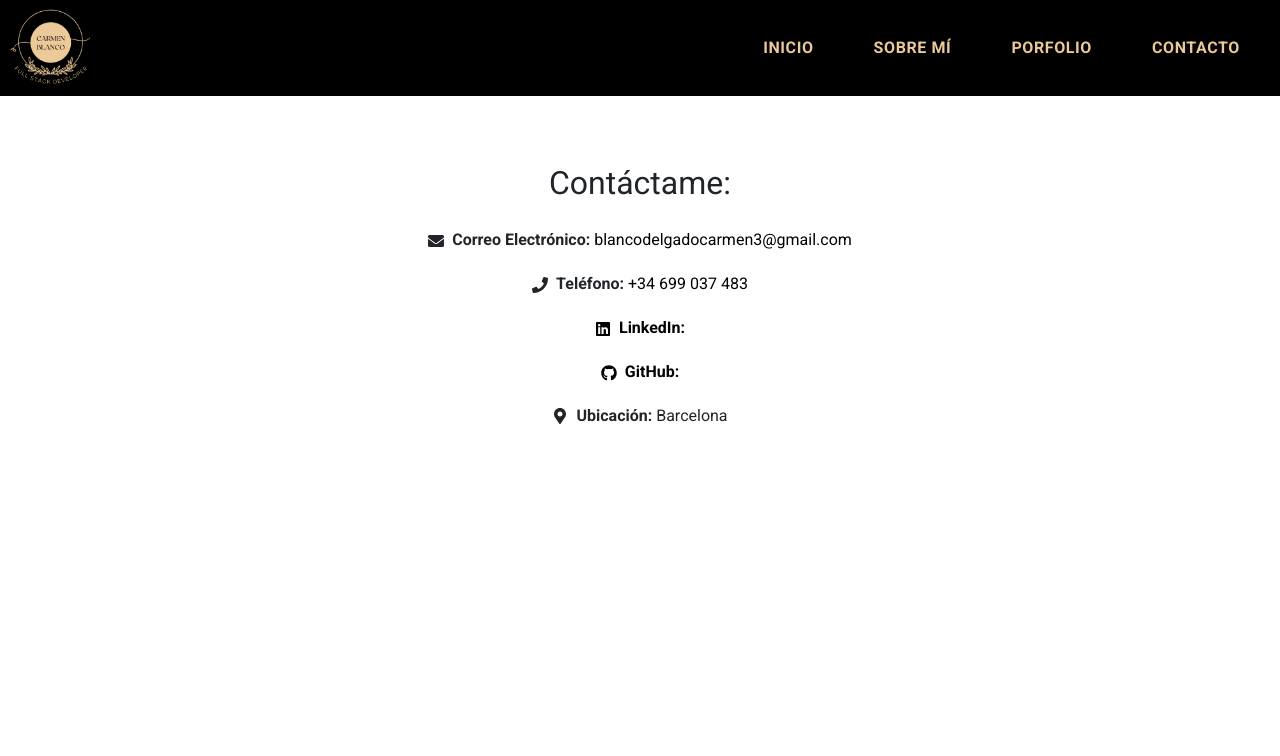
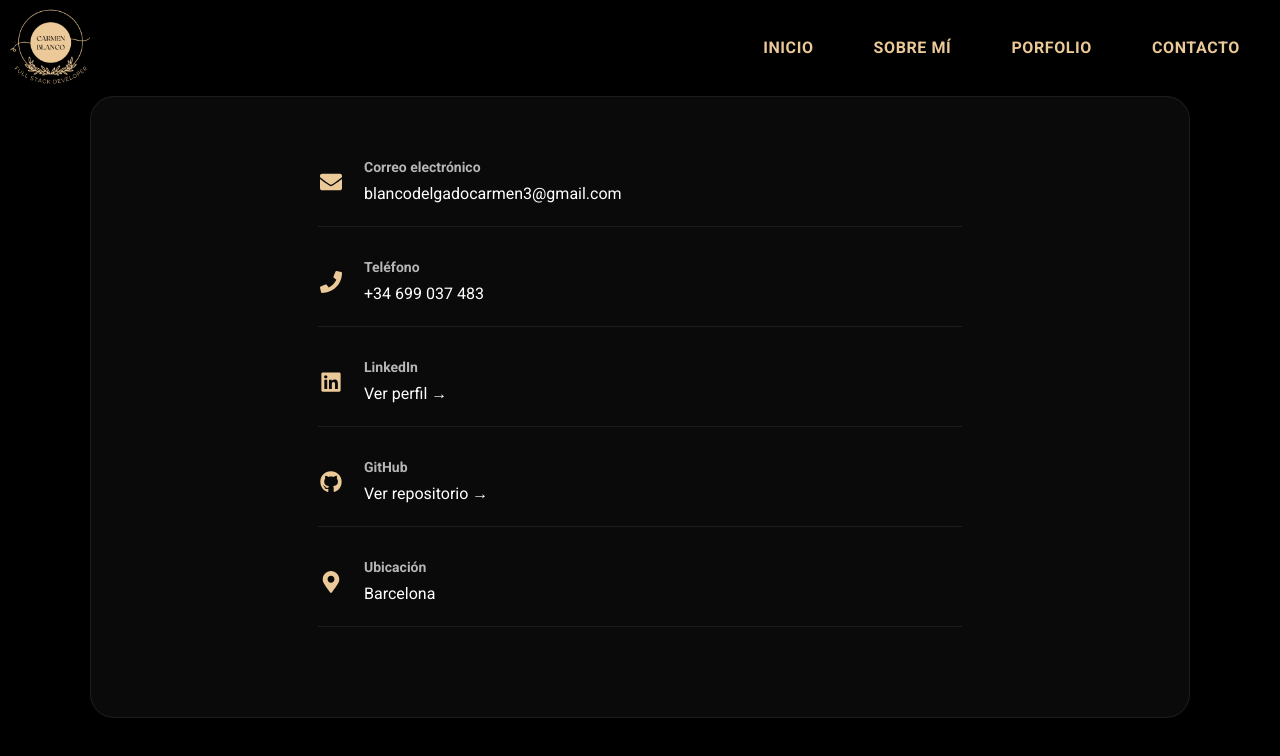
Before and after one commit to Menchu02/portfolio_developer_front_end, a React (Create React App) app: page /contact in a window 1280 px wide. Shown: the top 756 px of the page. Built offline with nearby package versions, Linux system fonts and the light colour scheme.

Commit message:
añado nuevo boton para descargar cv, nuevos estilos background

```diff
--- a/src/App.css
+++ b/src/App.css
@@ -59,7 +59,7 @@ nav ul li {
 /*****************************HEADER ***********************************************/
 .header-wraper {
   position: relative;
-  background: url(pantalla2.jpg);
+
   background-size: cover;
   background-position: center;
   height: 100vh;
@@ -78,111 +78,228 @@ nav ul li {
 }
 
 /* *****************************SOBRE MI ***********************************************/
-.frontend {
+/* =======================
+   SOBRE MI (DARK)
+======================= */
+#about {
+  min-height: 100vh;
+}
+.span_sobremi {
+  font-size: 28px;
   font-weight: bold;
-  font-size: 18px;
 }
-.logos {
-  margin-bottom: 25px;
+.about-photo {
+  width: 260px;
+  max-width: 80%;
+  border: 3px solid rgba(236, 201, 152, 0.55);
+  box-shadow: 0 12px 30px rgba(0, 0, 0, 0.45);
 }
-.container {
-  /* margin-top: 110px; */
+
+.about-text {
+  color: rgba(255, 255, 255, 0.88);
+  line-height: 1.7;
+  font-size: 16px;
 }
-.cv-container {
-  margin-top: 30px;
+
+.about-subtitle {
+  margin-top: 18px;
+  margin-bottom: 14px;
+  color: #ffffff;
+  font-weight: 700;
+  letter-spacing: 0.3px;
+}
+
+/* Logos más visibles en fondo negro */
+.logos--dark img {
+  height: 38px;
+  margin-right: 14px;
+  margin-bottom: 12px;
+  filter: brightness(1.15) contrast(1.05);
+  opacity: 0.95;
+}
+
+.logos--dark img:hover {
+  opacity: 1;
+  transform: translateY(-1px);
+  transition: 0.2s ease;
 }
 .cv-button {
+  background-color: var(--main-color);
   padding: 10px;
-  text-decoration: none;
-  background-color: black;
+  border-radius: 25px;
   border: none;
-  cursor: pointer;
-  border-radius: 10px;
-  color: var(--primary-orange);
   font-weight: bold;
 }
 
 /* *****************************PORTFOLIO ***********************************************/
 /* 🚀 Corrección: no sobrescribas .g-4 */
-.portfolio-row {
-  margin-top: 50px !important;
-  justify-content: center;
-  padding: 0 40px;
+
+/* .section {
+  padding: 90px 0;
+} */
+
+.section--dark {
+  background: #0b0b0b;
+  color: #fff;
 }
 
-.header-portfolio {
-  display: flex;
-  justify-content: center;
-  margin-top: 15px;
+.section-title {
+  font-size: 46px;
+  font-weight: 300;
+  text-align: center;
+  margin-bottom: 55px;
+  letter-spacing: 0.5px;
 }
 
-.card {
-  transition: transform 0.3s ease;
-  width: 18rem;
-  height: 30rem;
-  margin-bottom: 50px;
+.section-title::after {
+  content: '';
+  display: block;
+  width: 70px;
+  height: 3px;
+  margin: 18px auto 0;
+  background: #ecc998;
+  border-radius: 10px;
 }
 
-.card-img {
-  object-fit: cover;
-  object-position: center;
-  height: 100px;
+.panel {
+  max-width: 1100px;
+  margin: 0 auto;
+  padding: 60px;
+  border-radius: 24px;
+  background: #111;
+  border: 1px solid rgba(255, 255, 255, 0.08);
 }
 
-.card:hover {
-  transform: scale(1.05);
+.project-card {
+  background: #121212 !important;
+  border: 1px solid rgba(255, 255, 255, 0.08) !important;
+  border-radius: 20px !important;
+  overflow: hidden;
+  transition:
+    transform 0.25s ease,
+    border-color 0.25s ease;
+  color: #ffffff !important;
 }
 
-.card-link {
-  text-decoration: none;
-  color: inherit;
+.project-card:hover {
+  transform: translateY(-8px);
+  border-color: rgba(236, 201, 152, 0.5) !important;
 }
 
-.card-title {
-  font-weight: bold;
+.project-media {
+  height: 210px;
+  overflow: hidden;
 }
 
-.card-text {
-  font-size: 18px;
+.project-img {
+  width: 100%;
+  height: 100%;
+  object-fit: cover;
+  transition: transform 0.35s ease;
 }
 
-.card-body {
-  /* espacio opcional */
+.project-card:hover .project-img {
+  transform: scale(1.08);
 }
 
-.card-button {
-  background-color: black !important;
-  color: var(--primary-orange) !important;
-  font-weight: bold !important;
-  border-radius: 20px !important;
-  padding: 10px !important;
-  border: none !important;
+.project-body {
+  padding: 18px !important;
 }
 
-.button-container {
-  display: flex;
-  flex-direction: row;
-  justify-content: center;
-  gap: 40px;
+.project-title {
+  color: #fff !important;
+  font-weight: 700;
+  margin-bottom: 10px !important;
 }
 
-/* *****************************CONTACTO ***********************************************/
-
-.custom-link {
-  text-decoration: none;
-  color: black;
+.project-desc {
+  color: #ffffff !important;
+  font-size: 15px;
+  line-height: 1.5;
 }
 
-.custom-link:hover {
-  color: var(--primary-orange);
-}
-.contacto-container {
-  /* border-radius: 50px; */
-  padding: 20px;
-  /* background-color: var(--main-color) !important; */
+.project-actions {
+  display: flex;
+  gap: 14px;
+  margin-top: 16px;
 }
 
-.contacto-lista li {
-  line-height: 1.8;
-  margin-bottom: 15px;
+.project-btn {
+  padding: 10px 14px;
+  border-radius: 999px;
+  text-decoration: none;
+  font-weight: 700;
+  background: #ecc998;
+  color: #111;
+  transition: 0.2s ease;
 }
+
+.project-btn:hover {
+  opacity: 0.9;
+  transform: translateY(-1px);
+}
+
+.project-btn--ghost {
+  background: transparent;
+  color: #ecc998;
+  border: 1px solid rgba(236, 201, 152, 0.4);
+}
+/* *****************************CONTACTO ***********************************************/
+#contacto {
+  min-height: 100vh;
+  /* display: flex;
+  align-items: center; */
+  background: #000;
+}
+
+.section--dark {
+  background: #000;
+  color: #ffffff;
+}
+
+.section--dark .panel {
+  background: #0a0a0a;
+  border: 1px solid rgba(255, 255, 255, 0.08);
+  box-shadow: none;
+}
+
+.contact-list {
+  list-style: none;
+  padding: 0;
+  margin: 0;
+}
+
+.contact-list li {
+  display: flex;
+  align-items: center;
+  gap: 20px;
+  margin-bottom: 30px;
+  padding-bottom: 20px;
+  border-bottom: 1px solid rgba(255, 255, 255, 0.08);
+}
+
+.contact-icon {
+  font-size: 22px;
+  color: #ecc998; /* dorado visible */
+  min-width: 26px;
+}
+
+.contact-label {
+  display: block;
+  font-weight: 600;
+  font-size: 14px;
+  color: rgba(255, 255, 255, 0.7);
+  margin-bottom: 4px;
+}
+
+.contact-link {
+  text-decoration: none;
+  color: #ffffff;
+  font-weight: 500;
+  font-size: 16px;
+  transition: 0.2s ease;
+}
+
+.contact-link:hover {
+  color: #ecc998;
+}
--- a/src/components/contacto/Contacto.js
+++ b/src/components/contacto/Contacto.js
@@ -1,5 +1,5 @@
 import React from 'react';
-import { Container, Row, Col } from 'react-bootstrap';
+import { Row, Col } from 'react-bootstrap';
 import {
   FaEnvelope,
   FaPhone,
@@ -10,57 +10,75 @@ import {
 
 export default function Contacto() {
   return (
-    <Container className='mt-5 contacto-container container'>
+    <section id='contacto' className='section section--dark'>
+      <div className='panel'>
         <Row className='justify-content-center'>
-        <Col md={6} className='text-center'>
-          <h2>Contáctame:</h2>
-          <ul className='list-unstyled mt-4 contacto-lista'>
+          <Col md={8}>
+            <ul className='contact-list'>
               <li>
-              <FaEnvelope className='me-2' />
-              <strong>Correo Electrónico:</strong>{' '}
+                <FaEnvelope className='contact-icon' />
+                <div>
+                  <span className='contact-label'>Correo electrónico</span>
                   <a
                     href='mailto:blancodelgadocarmen3@gmail.com'
-                className='custom-link'
+                    className='contact-link'
                   >
                     blancodelgadocarmen3@gmail.com
                   </a>
+                </div>
               </li>
+
               <li>
-              <FaPhone className='me-2' />
-              <strong>Teléfono:</strong>{' '}
-              <a href='tel:+34699037483' className='custom-link'>
+                <FaPhone className='contact-icon' />
+                <div>
+                  <span className='contact-label'>Teléfono</span>
+                  <a href='tel:+34699037483' className='contact-link'>
                     +34 699 037 483
                   </a>
+                </div>
               </li>
+
               <li>
+                <FaLinkedin className='contact-icon' />
+                <div>
+                  <span className='contact-label'>LinkedIn</span>
                   <a
                     href='https://www.linkedin.com/in/carmen-blanco-delgado-892711233/'
                     target='_blank'
                     rel='noopener noreferrer'
-                className='custom-link'
+                    className='contact-link'
                   >
-                <FaLinkedin className='me-2' />
-                <strong>LinkedIn:</strong>{' '}
+                    Ver perfil →
                   </a>
+                </div>
               </li>
+
               <li>
+                <FaGithub className='contact-icon' />
+                <div>
+                  <span className='contact-label'>GitHub</span>
                   <a
                     href='https://github.com/Menchu02'
                     target='_blank'
                     rel='noopener noreferrer'
-                className='custom-link'
+                    className='contact-link'
                   >
-                <FaGithub className='me-2' />
-                <strong>GitHub:</strong>{' '}
+                    Ver repositorio →
                   </a>
+                </div>
               </li>
+
               <li>
-              <FaMapMarkerAlt className='me-2' />
-              <strong>Ubicación:</strong> Barcelona
+                <FaMapMarkerAlt className='contact-icon' />
+                <div>
+                  <span className='contact-label'>Ubicación</span>
+                  <span>Barcelona</span>
+                </div>
               </li>
             </ul>
           </Col>
         </Row>
-    </Container>
+      </div>
+    </section>
   );
 }
--- a/src/components/header/Header.js
+++ b/src/components/header/Header.js
@@ -1,29 +1,12 @@
 import Typewriter from 'typewriter-effect';
+import wellcome_photo from '../../assets/bienvenida.png';
 
 export default function Header() {
-  // const [cont, setCont] = useState(0);
-  // const [mensaje, setMensaje] = useState(true);
-  // const [user, setUser] = useState([]);
-
-  // useEffect(() => {
-  //   fetch('https://jsonplaceholder.typicode.com/users')
-  //     .then((response) => response.json())
-  //     .then((data) => setUser(data))
-  //     .catch((error) => console.log('error', error));
-  // });
-  // let sumar = () => {
-  //   setCont(cont + 1);
-  // };
-
-  // let restar = () => {
-  //   setCont(cont - 1);
-  // };
-
-  // let adeu = () => {
-  //   setMensaje(!mensaje);
-  // };
   return (
-    <div className='header-wraper'>
+    <div
+      className='header-wraper'
+      style={{ backgroundImage: `url(${wellcome_photo})` }}
+    >
       <div className='main-info'>
         <h1 className='header-h1'>
           <Typewriter
--- a/src/components/portfolio/Portfolio.js
+++ b/src/components/portfolio/Portfolio.js
@@ -1,107 +1,122 @@
 import React from 'react';
-import { Card, Row, Col, Button } from 'react-bootstrap';
+import { Card, Row, Col } from 'react-bootstrap';
 import photoCard1 from '../../assets/cardmovieapp.png';
 import photoCard2 from '../../assets/photo-jesus.png';
 import photoCard3 from '../../assets/photo-sandalia.png';
 import photoCard4 from '../../assets/shopping.png';
-import logoGithub from '../../assets/github.png';
 import photoCard5 from '../../assets/laravel_foto.jpg';
 
 export default function Portfolio() {
   const projects = [
     {
       id: 1,
-      title: 'Porfolio fotografía',
+      title: 'Portfolio fotografía',
       description:
-        'Sitio web de fotografía pensado para destacar la obra del artista, con galerías dinámicas (Front-end)',
+        'Sitio web de fotografía para destacar la obra del artista, con galerías dinámicas.',
+      tags: ['Front-end', 'Responsive'],
       imageUrl: photoCard2,
-      altText: 'Imagen del Proyecto 1',
+      altText: 'Portfolio fotografía',
       link: 'https://jesuscollgallardo.com',
-      logo: logoGithub,
       linkGithub: 'https://github.com/Menchu02/Photography-web',
     },
     {
       id: 2,
       title: 'Movie App',
       description:
-        'App web de gestión de películas consumiendo Api. Crea, añade, edita y elimina películas (Front-end)',
+        'App web de películas consumiendo API: crear, editar y eliminar contenido.',
+      tags: ['Front-end', 'API'],
       imageUrl: photoCard1,
-      altText: 'Imagen del Proyecto 2',
+      altText: 'Movie App',
       link: 'https://menchu02.github.io/movie-app-main/',
-      logo: logoGithub,
       linkGithub: 'https://github.com/Menchu02/movie-app-main',
     },
     {
       id: 3,
-      title: 'Laravel Crud',
+      title: 'Laravel CRUD',
       description:
-        'CRUD de Laravel,filtrar por título y comprar mediante email.Genera reunión GoogleMeeting (Back-end)',
+        'CRUD con filtros, compra vía email y generación de reunión (Google Meet).',
+      tags: ['Back-end', 'Laravel'],
       imageUrl: photoCard5,
-      altText: 'Imagen del Proyecto 3',
-      link: '',
-      logo: logoGithub,
+      altText: 'Laravel CRUD',
+      link: '', // si no hay live, lo ocultamos
       linkGithub: 'https://github.com/Menchu02/laravel-crud-posts',
     },
-
     {
       id: 4,
       title: 'Shopping Cart',
       description:
-        'Carrito de compras para tienda online. Navega, añade a tu carrito y gestiona tus compras (Front-end)',
+        'Carrito de compras para tienda online: añade productos y gestiona cantidades.',
+      tags: ['Front-end', 'Estado'],
       imageUrl: photoCard3,
-      altText: 'Imagen del Proyecto 3',
+      altText: 'Shopping Cart',
       link: 'https://menchu02.github.io/shopping-cart/',
-      logo: logoGithub,
       linkGithub: 'https://github.com/Menchu02/shopping-cart',
     },
     {
       id: 5,
       title: 'Shopping List',
       description:
-        'App web lista de la compra. Añade, cambia o elimina los productos de tu lista para no olvidarlos (Front-end)',
+        'Lista de la compra: añade, edita y elimina productos de forma rápida.',
+      tags: ['Front-end', 'CRUD'],
       imageUrl: photoCard4,
-      altText: 'Imagen del Proyecto 4',
+      altText: 'Shopping List',
       link: 'https://menchu02.github.io/shopping-list/',
-      logo: logoGithub,
       linkGithub: 'https://github.com/Menchu02/shopping-list',
     },
   ];
 
   return (
-    <div>
-      <h1 className='header-portfolio'>Mis proyectos:</h1>
-      <Row xs={1} sm={2} md={3} lg={4} className='g-4 portfolio-row'>
-        {projects.map((project) => (
-          <Col key={project.id} className='d-flex justify-content-center'>
-            <Card className='card'>
-              <Card.Img
-                className='card-img'
-                variant='top'
-                src={project.imageUrl}
-                alt={project.altText}
+    <section id='portfolio' className='section section--dark'>
+      <div className='panel'>
+        <Row xs={1} md={2} lg={3} className='g-4'>
+          {projects.map((p) => (
+            <Col key={p.id}>
+              <Card className='project-card h-100'>
+                <div className='project-media'>
+                  <img
+                    className='project-img'
+                    src={p.imageUrl}
+                    alt={p.altText}
                   />
-              <Card.Body className='card-body'>
-                <Card.Title className='card-title'>{project.title}</Card.Title>
-                <Card.Text className='card-text'>
-                  {project.description}
+                </div>
+
+                <Card.Body className='project-body'>
+                  <div className='project-top'>
+                    <Card.Title className='project-title'>{p.title}</Card.Title>
+
+                    <div className='project-tags'>
+                      {p.tags?.map((t) => (
+                        <span key={t} className='project-tag'>
+                          {t}
+                        </span>
+                      ))}
+                    </div>
+                  </div>
+
+                  <Card.Text className='project-desc'>
+                    {p.description}
                   </Card.Text>
-                <div className='button-container'>
-                  <Button
-                    className='card-button'
-                    variant='primary'
-                    href={project.link}
+
+                  <div className='project-actions'>
+                    {p.link ? (
+                      <a
+                        className='project-btn'
+                        href={p.link}
                         target='_blank'
+                        rel='noreferrer'
                       >
-                    Ver
-                  </Button>
-                  <Button
-                    className='card-button'
-                    variant='primary'
-                    href={project.linkGithub}
+                        Live →
+                      </a>
+                    ) : null}
+
+                    <a
+                      className='project-btn project-btn--ghost'
+                      href={p.linkGithub}
                       target='_blank'
+                      rel='noreferrer'
                     >
-                    Github
-                  </Button>
+                      GitHub →
+                    </a>
                   </div>
                 </Card.Body>
               </Card>
@@ -109,5 +124,6 @@ export default function Portfolio() {
           ))}
         </Row>
       </div>
+    </section>
   );
 }
--- a/src/components/sobremi/Sobremi.js
+++ b/src/components/sobremi/Sobremi.js
@@ -1,5 +1,5 @@
 import React from 'react';
-import { Container, Row, Col, Image } from 'react-bootstrap';
+import { Row, Col, Image } from 'react-bootstrap';
 import photo from '../../assets/cuadrada_mujer.png';
 import logoHtml from '../../assets/html.png';
 import logoCss from '../../assets/css.png';
@@ -15,62 +15,65 @@ import logoLaravel from '../../assets/result_laravel.png';
 
 export default function Sobremi() {
   const cvLink =
-    // 'https://drive.google.com/uc?export=download&id=1e7t844fM5UXFh8mI3ZsrnAhmKKSWJZZ7';
-    //'https://drive.google.com/file/d/1vFn_YlSpoIcE-Cz-wGWbNLDOrvpXlcz1/view';
-    'https://drive.google.com/file/d/1EQZ-0xTD6A1NY32ltx81mABr5IwMxyVa/view?usp=drive_link';
+    'https://drive.google.com/file/d/1zUww_TJamX5KdyD3k4cYg81TC7mRJig-/view?usp=drive_link';
+
   return (
-    <div className='container'>
-      <Container className='my-5 container'>
-        <Row className='align-items-center'>
+    <section id='about' className='section section--dark'>
+      <div className='panel'>
+        <Row className='align-items-center g-4'>
           <Col md={4} className='text-center'>
             <Image
               src={photo}
               alt='Foto de perfil'
               roundedCircle
               fluid
-              className='mb-3 photo'
+              className='about-photo'
             />
           </Col>
+
           <Col md={8}>
-            {/* <h2>Carmen Blanco Delgado</h2>
-            <p className='lead'>Desarrolladora Web</p> */}
-            <p>
-              <span className='frontend'>¡Hola!</span> Soy Carmen Blanco,
-              desarrolladora Full-stack. Amo crear proyectos y explorar todas
-              sus posibilidades. Especializada en React JS, estoy siempre
-              dispuesta a aprender y crecer en el mundo del desarrollo. Me
-              considero trabajadora, adaptaiva y amante de los retos. Disfruto
-              aprendiendo y trabajando con personas.También he estudiado
-              Angular, y Java con Spring Boot.
+            <p className='about-text'>
+              <span className='span_sobremi'>¡Hola!</span> Soy Carmen Blanco,
+              desarrolladora Full-stack con especial enfoque en el desarrollo
+              Front-end con React. Me gusta darle forma y color a las ideas.
+              Aunque mi base es el front-end, actualmente estoy profundizando en
+              el back-end para ampliar mi visión técnica y consolidar mi perfil
+              Full-stack. Me considero trabajadora, adaptable y amante de los
+              retos. Disfruto trabajando en equipo y valoro la comunicación
+              clara dentro de los proyectos. A nivel técnico, he trabajado con
+              React, JavaScript, Bootstrap y Sass en el Front-end, así como con
+              Java (Spring Boot) y Laravel en el Back-end.
             </p>
-            <p className='lead'>Conocimientos:</p>
-            <div className='logos'>
-              <img src={logoHtml} alt='logoHtml' />
-              <img src={logoCss} alt='logoCss' />
-              <img src={logoSass} alt='logoSass' />
-              <img src={logoBootstrap} alt='logoBootstrap' />
-              <img src={logoJs} alt='logoJs' />
-              <img src={logoJava} alt='logoJava' />
-              <img src={logoReact} alt='logoReact' />
-              <img src={logoLaravel} alt='logoLaravel' />
-              <img src={logoGit} alt='logoGit' />
-              <img src={logoSpring} alt='logoSpring' />
-              <img src={logoScrum} alt='logoScrum' />
+
+            <p className='about-subtitle'>Conocimientos</p>
+
+            <div className='logos logos--dark'>
+              <img src={logoHtml} alt='HTML' />
+              <img src={logoCss} alt='CSS' />
+              <img src={logoSass} alt='Sass' />
+              <img src={logoBootstrap} alt='Bootstrap' />
+              <img src={logoJs} alt='JavaScript' />
+              <img src={logoJava} alt='Java' />
+              <img src={logoReact} alt='React' />
+              <img src={logoLaravel} alt='Laravel' />
+              <img src={logoGit} alt='Git' />
+              <img src={logoSpring} alt='Spring Boot' />
+              <img src={logoScrum} alt='Scrum' />
             </div>
 
-            <p>
+            <p className='about-text'>
               Actualmente estoy ampliando mis conocimientos en el desarrollo
-              back-end, aprendiendo Php y su framework Laravel.
+              back-end, profundizando en PHP y su framework Laravel, y
+              formándome en TypeScript para fortalecer mis proyectos en React.
             </p>
-
-            {/* <div className='cv-container'>
+            <div className='cv-container'>
               <a href={cvLink} download='CarmenBlancoDelgado.pdf'>
                 <button className='cv-button'>Descargar CV</button>
               </a>
-            </div> */}
+            </div>
           </Col>
         </Row>
-      </Container>
-    </div>
+      </div>
+    </section>
   );
 }
```
Also changed, not shown: 1 other file (tests, documents, lock files or other folders). Lines whose indentation alone changed are shown as unchanged.
